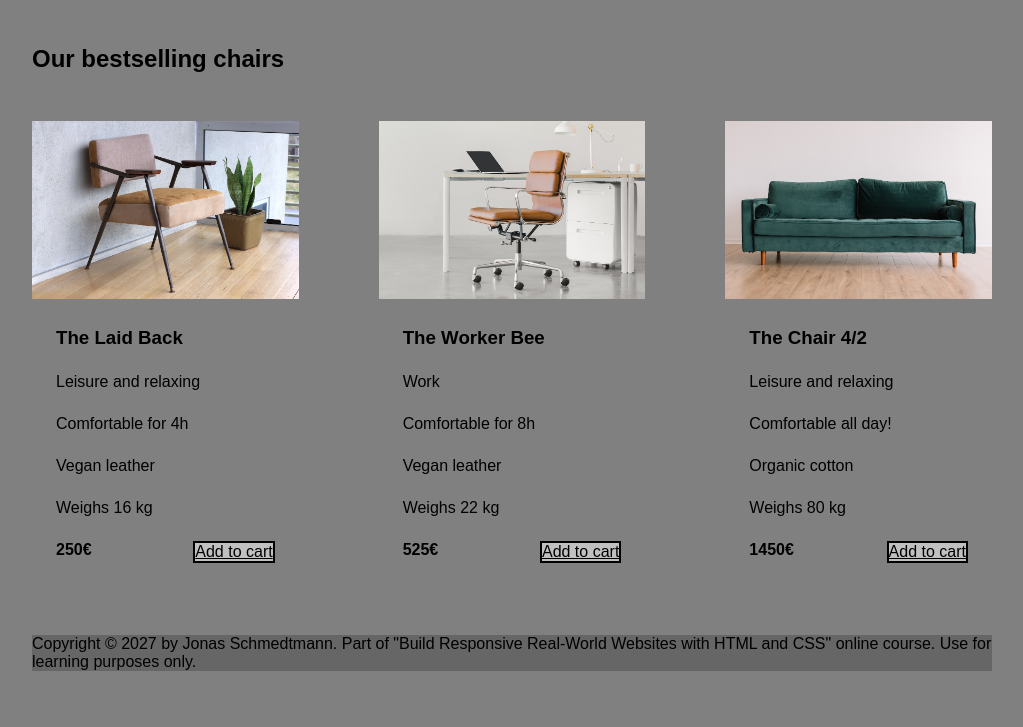
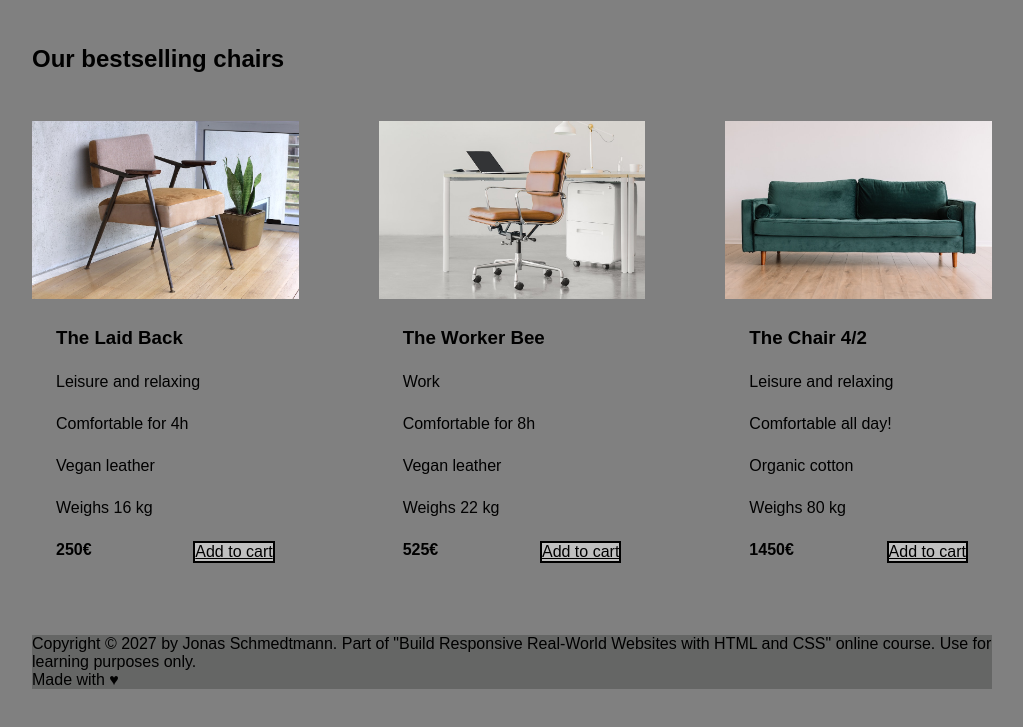
Before and after one commit to Satyambhardwaj59/Chairs-Shop, a plain HTML site: page index.html in a window 1280 px wide. Shown: the part 1117-1844 px from the top of the page, without its empty margins (128-1151 px from the left). Drawn offline with Linux system fonts and the light colour scheme.

Commit message:
final commit

```diff
--- a/index.html
+++ b/index.html
@@ -148,7 +148,7 @@
           <footer>
             Copyright &copy; 2027 by Jonas Schmedtmann. Part of "Build Responsive
             Real-World Websites with HTML and CSS" online course. Use for learning
-            purposes only.
+            purposes only.<br> Made with &hearts;
           </footer>
     </div>
 </body>
```
